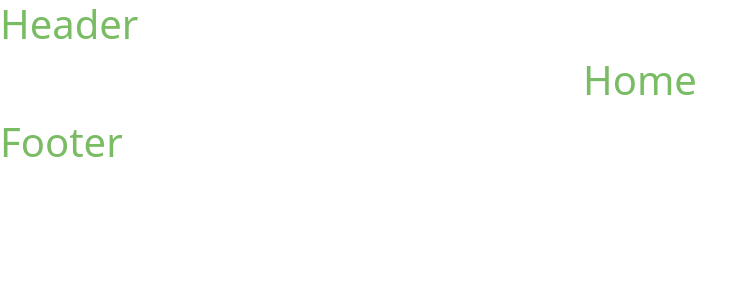
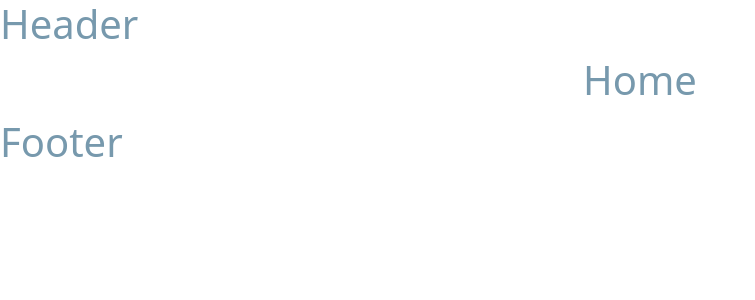
Before and after one commit to MiriamPecora/proj-html-vuejs, a Vue app: page / in a window 1280 px wide. Shown: the top 300 px of the page, without its empty margins (0-755 px from the left). Built offline with nearby package versions, Linux system fonts and the light colour scheme.

Commit message:
UPD: new color for text

```diff
--- a/src/assets/scss/partials/_typography.scss
+++ b/src/assets/scss/partials/_typography.scss
@@ -5,5 +5,5 @@ TYPO
 @use './variables' as *;
 
 * {
-  color: $color-main;
+  color: $color-text;
  }
```
